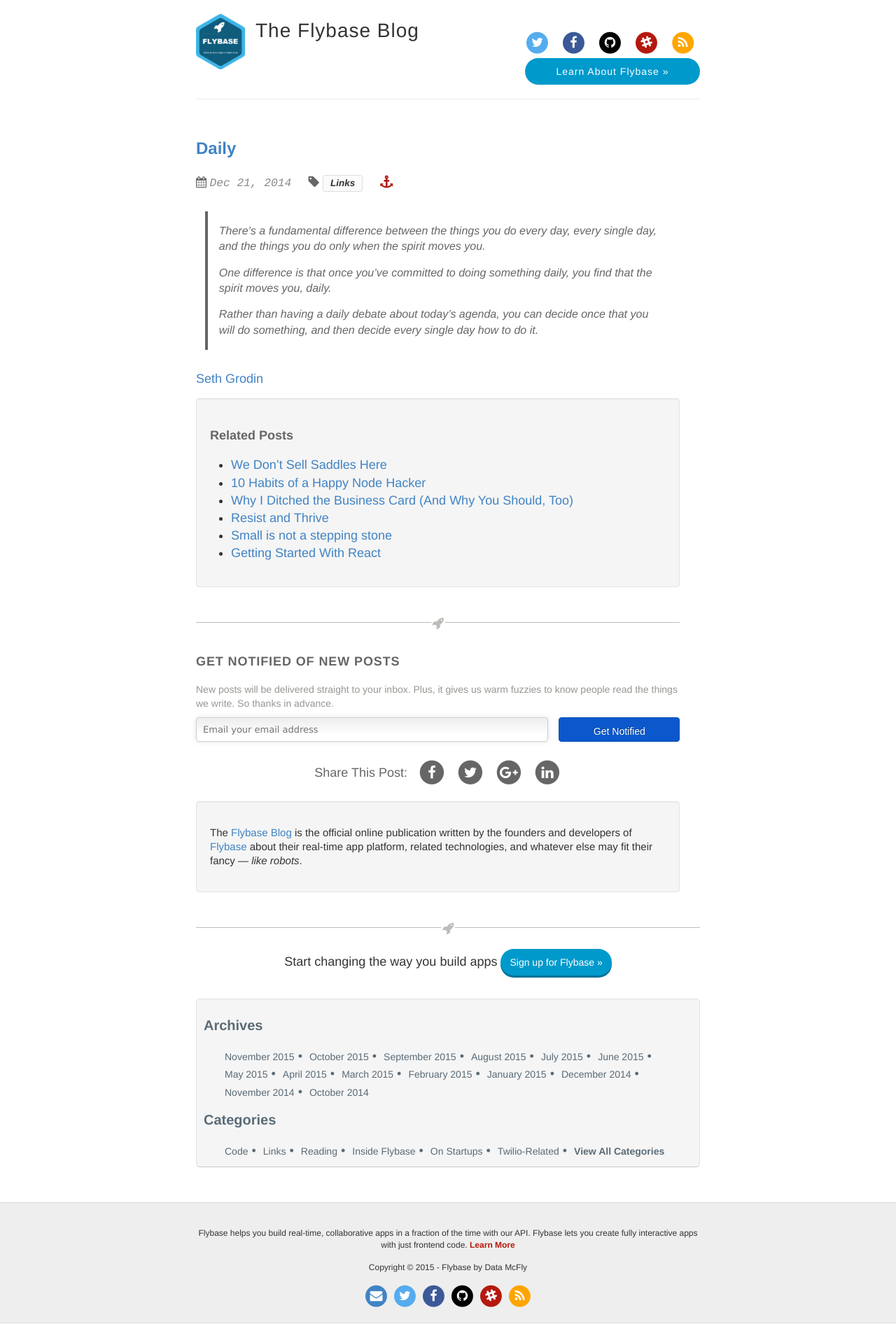
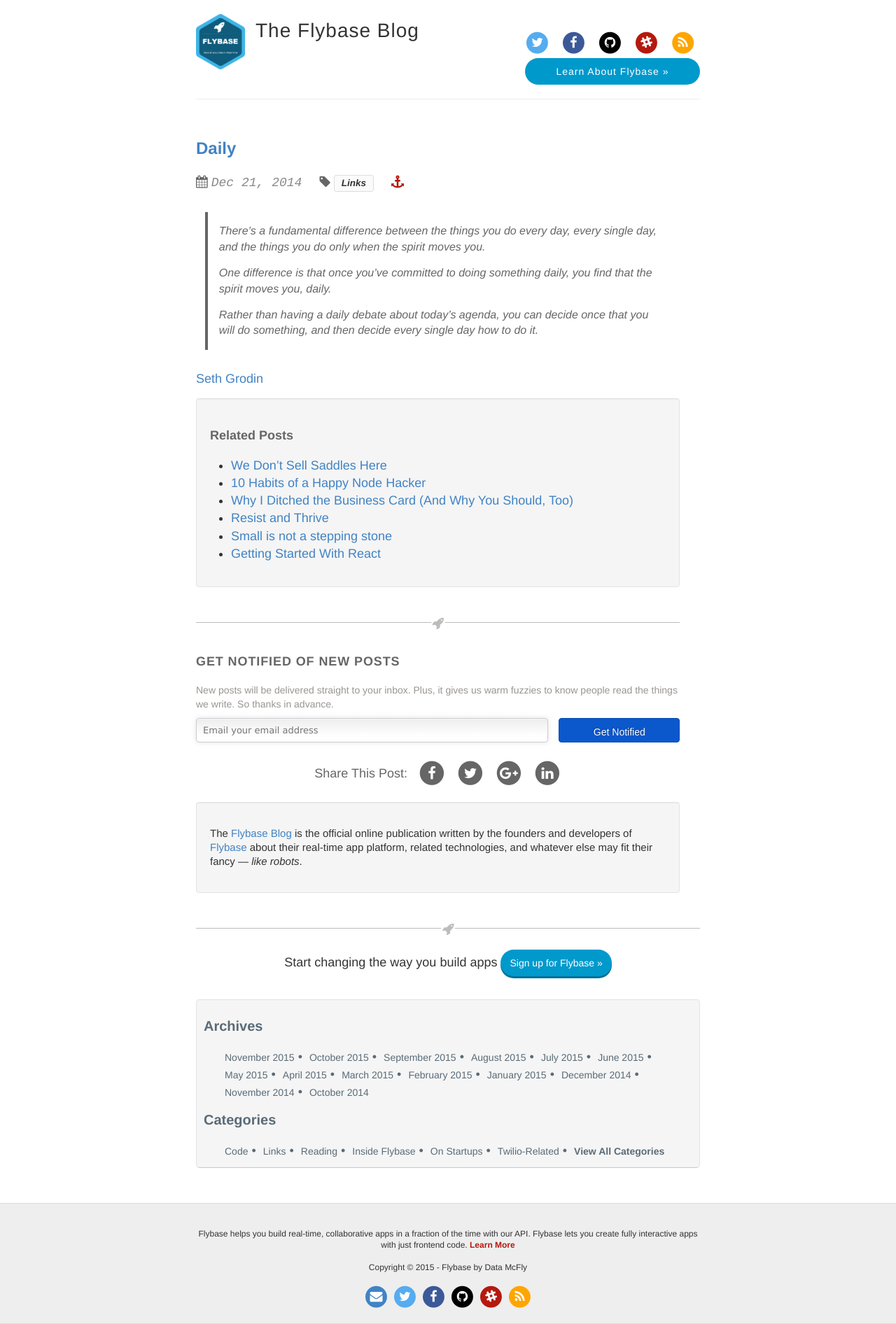
Before and after one commit to flybaseio/flybaseio.github.io, a Jekyll site: the page built from _posts/2014-12-21-daily.md, in a window 1280 px wide. Shown: the whole page at 70% size. Built offline with Jekyll 4.4.1, drawn with Linux system fonts in a browser that asks for light colours; nearby versions of some CDN libraries; Markdown is read by kramdown in place of the engine named in the settings.

Commit message:
css on inside pages

```diff
--- a/_includes/top.html
+++ b/_includes/top.html
@@ -102,7 +102,7 @@
 						<i class="fa fa-slack fa-stack-1x fa-inverse"></i>
 					</span>
 				</a>
-				<a href="/rss.xml" class="orange">
+				<a href="/rss" class="orange">
 					<span class="fa-stack">
 						<i class="fa fa-circle fa-stack-2x"></i>
 						<i class="fa fa-rss fa-stack-1x fa-inverse"></i>
--- a/assets/css/datamcfly.css
+++ b/assets/css/datamcfly.css
@@ -2663,15 +2663,15 @@ p.byline {
 	margin-bottom: 1em;
 }
 
-.post header{
+#main .post header{
 	text-align: left;
     margin-bottom: 15px;
 }
-.post header h1{
+#main .post header h1{
     margin-bottom: 5px;
 }
 
-.post header .postDate
+#main .post header .postDate
 {
 /*
 	display: block;
```
Also changed, not shown: images/coding3.jpg.
